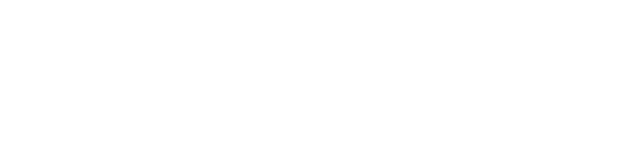
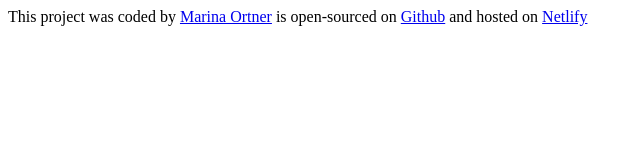
Before and after one commit to Marina-foodie/Add-on-Project-AI, a plain HTML site: page index.html in a window 1280 px wide. Shown: the whole page, without its empty margins (0-642 px from the left). Drawn offline with Linux system fonts and the light colour scheme.

Commit message:
added a footer

```diff
--- a/index.html
+++ b/index.html
@@ -7,6 +7,22 @@
     <title>Document</title>
   </head>
   <body>
+    <footer>
+      This project was coded by
+      <a
+        href="https://www.linkedin.com/in/marina-ortner-9b2816236/"
+        target="_blank"
+        >Marina Ortner</a
+      >
+      is open-sourced on
+      <a href="https://github.com/Marina-foodie" target="_blank">Github</a>
+      and hosted on
+      <a
+        href="https://app.netlify.com/teams/marina-foodie/sites"
+        target="_blank"
+        >Netlify</a
+      >
+    </footer>
     <script src="scr/index.js"></script>
   </body>
 </html>
```
